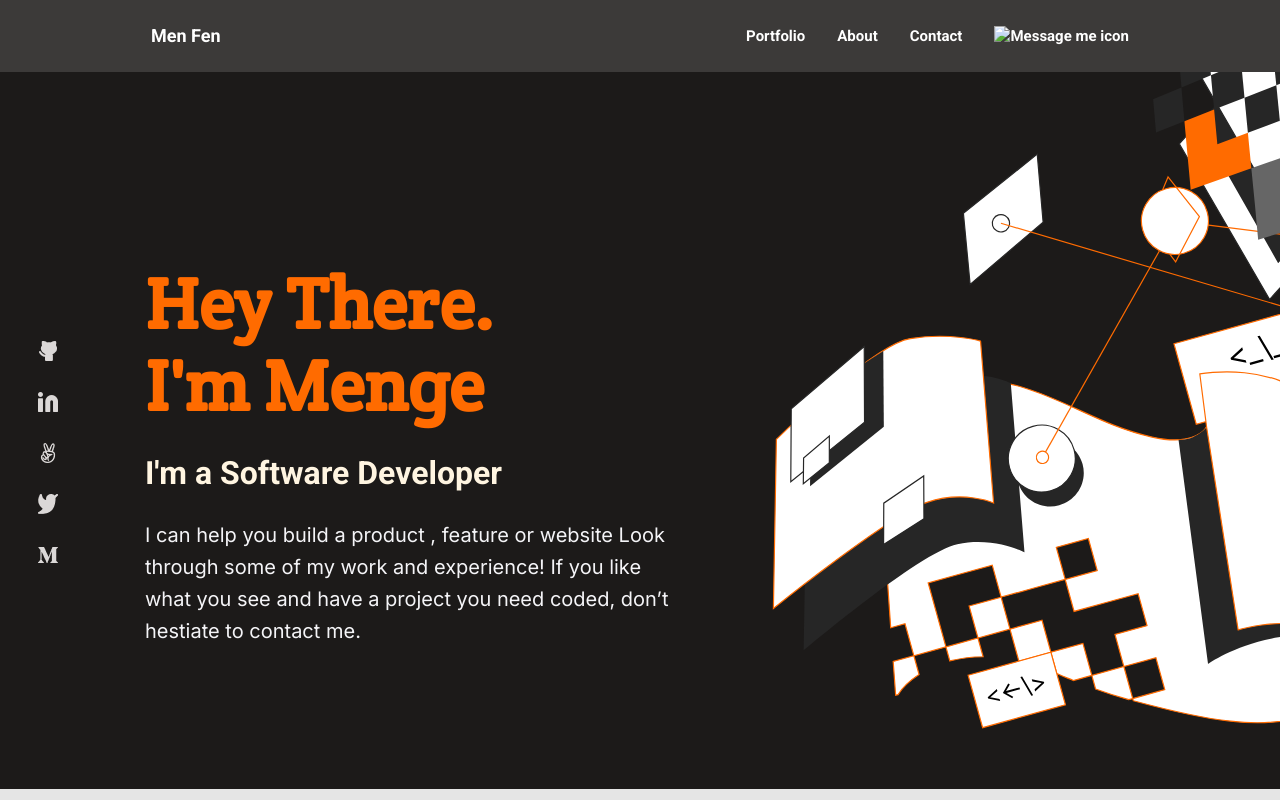
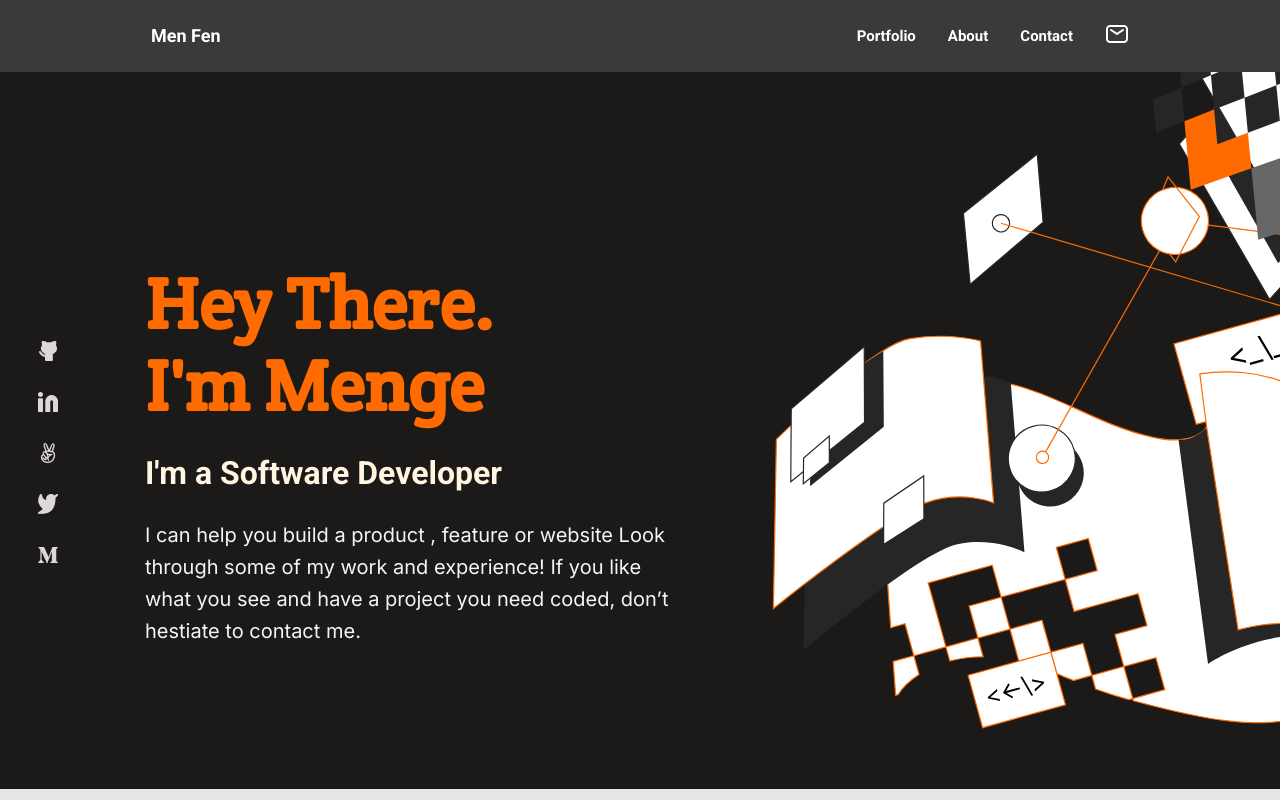
Before and after one commit to mengiefen/personal-portfolio, a website: page index.html in a window 1280 px wide. Shown: the top 800 px of the page. Drawn offline with Linux system fonts and the light colour scheme; the site is published under a folder, as on GitHub Pages, so addresses that start at the root find nothing.

Commit message:
Modify index.html file

```diff
--- a/index.html
+++ b/index.html
@@ -31,7 +31,7 @@
             <li>
               <a href="#"
                 ><img
-                  src="/assets/images/icon-mail-desktop.svg"
+                  src="assets/images/icon-mail-desktop.svg"
                   alt="Message me icon"
               /></a>
             </li>
```
